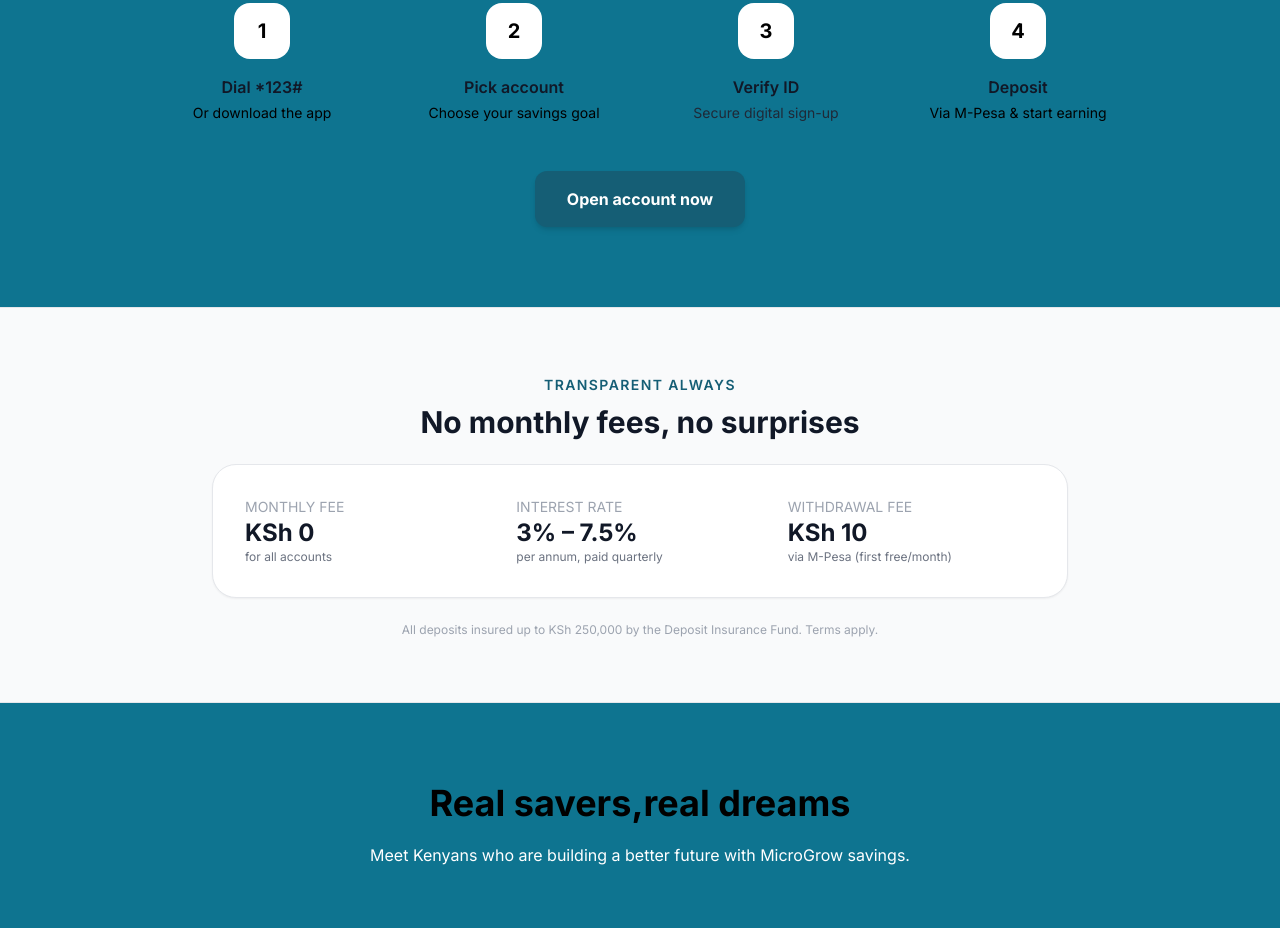
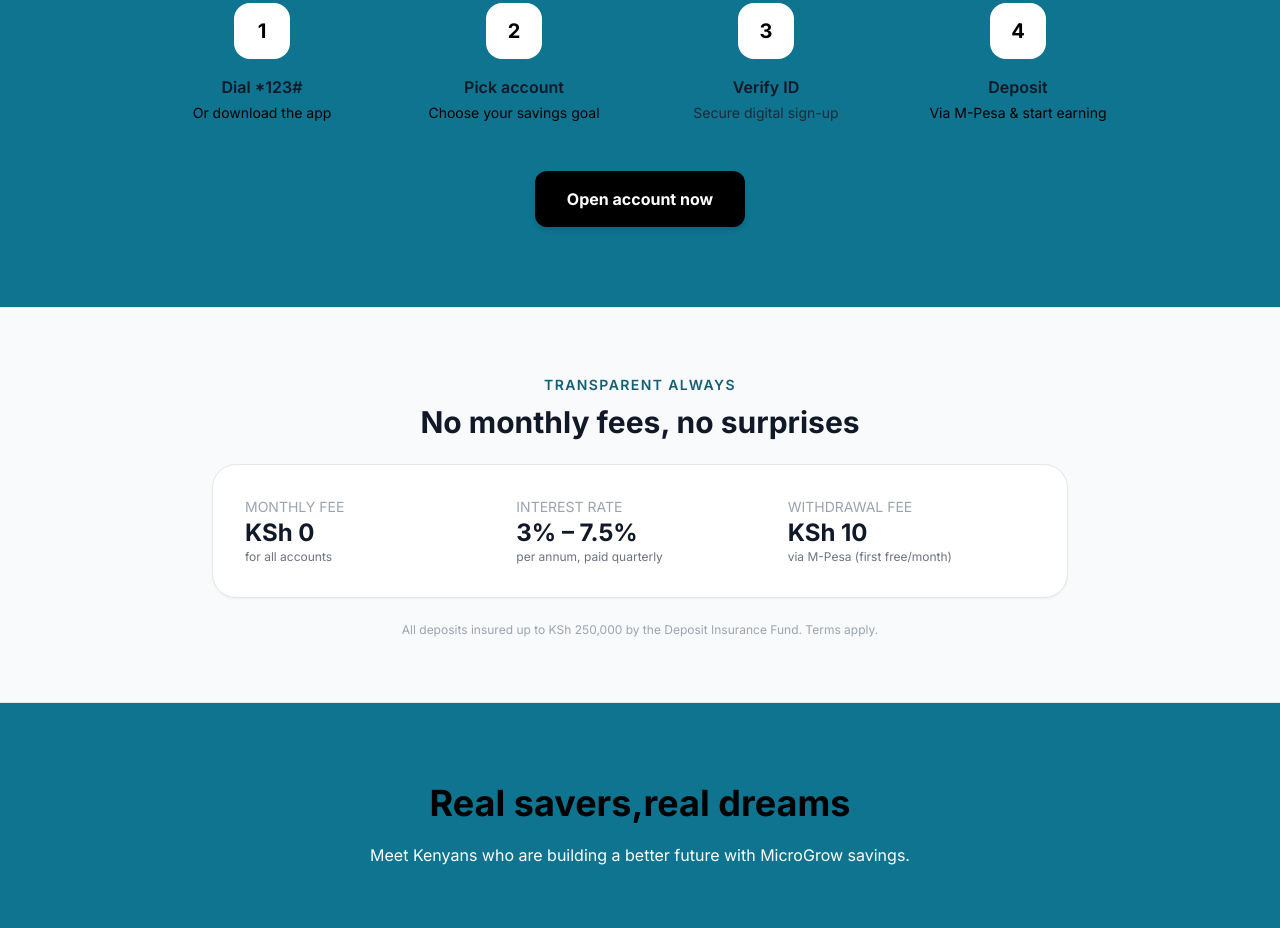
Before and after one commit to Santanabii/Microgrow-financial-institution, a plain HTML site: page savings.html in a window 1280 px wide. Shown: the part 2660-3588 px from the top of the page. Drawn offline with nearby package versions, Linux system fonts and the light colour scheme.

Commit message:
Add minor changes to savings page

```diff
--- a/savings.html
+++ b/savings.html
@@ -219,7 +219,7 @@
         </div>
       </div>
       <div class="text-center mt-12">
-        <a href="#" class="inline-flex px-8 py-4 bg-cyan-800 text-white rounded-xl font-bold hover:bg-black transition shadow-md">Open account now</a>
+        <a href="#" class="inline-flex px-8 py-4 bg-black text-white rounded-xl font-bold hover:bg-black transition shadow-md">Open account now</a>
       </div>
     </div>
   </section>
```
